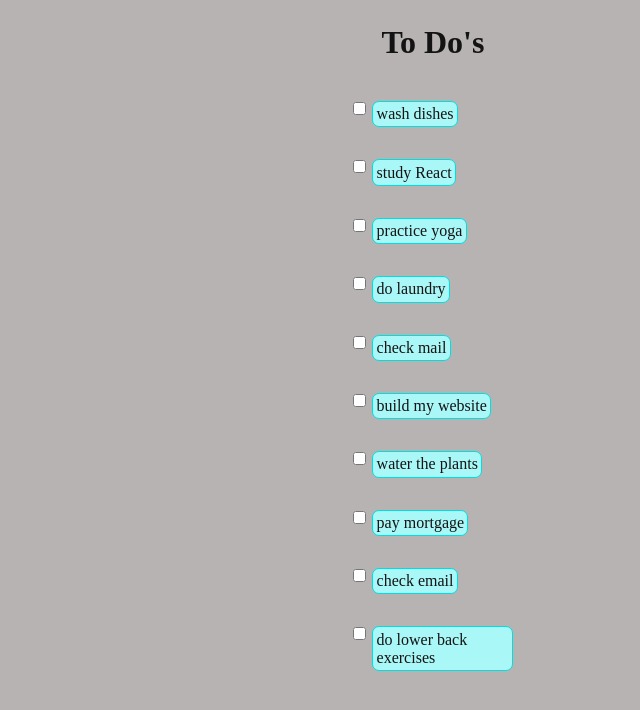
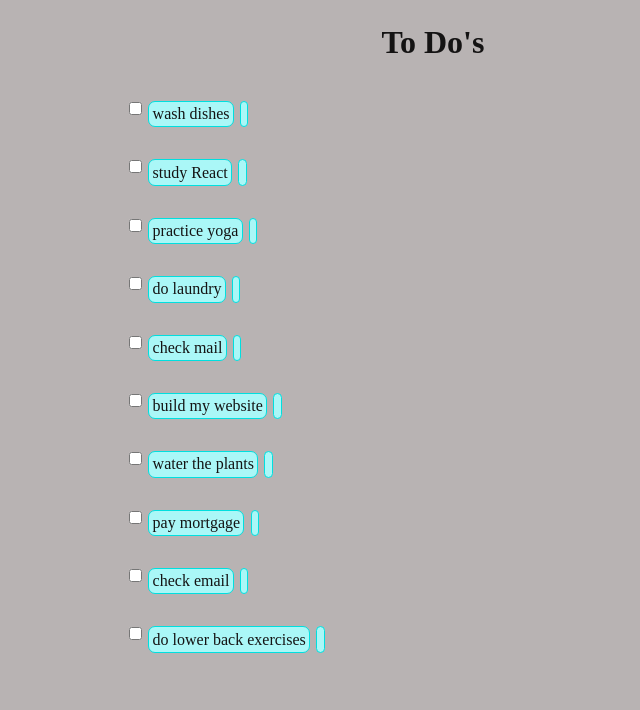
Before and after one commit to cvs181801/react-todo-app-take3, a React (Create React App) app: page / in a window 1280 px wide. Shown: the top 710 px of the page, without its empty margins (207-847 px from the left). Built offline with nearby package versions, Linux system fonts and the light colour scheme.

Commit message:
add background color and padding

```diff
--- a/src/components/Todoitem.js
+++ b/src/components/Todoitem.js
@@ -22,7 +22,7 @@ function celebrateComplete(complete, affirmation) {
                     onChange={()=> props.handleChange(props.id)}></input>
                 </div>
             <p style={props.completed ? completedStyle : null}>{props.task}</p>
-            <div>{celebrateComplete(props.completed, props.affirmation)}</div>
+            <div className="todoitem__affirm">{celebrateComplete(props.completed, props.affirmation)}</div>
         </div>
     )
 }
--- a/src/index.css
+++ b/src/index.css
@@ -31,7 +31,7 @@ h1 {
   display: flex;
   margin: 0 auto;
   padding: 1em;
-  max-width: 15vw;
+  max-width: 50vw;
 }
 
 .todoitem > input {
@@ -46,5 +46,15 @@ h1 {
   border-radius: 7px;
   border: .5px solid var(--dark-aqua);
   max-width: 14vw;
+}
+
+.todoitem__affirm {
+  text-align: left;
+  background-color: var(--light-aqua);
+  margin-left: .4em;
+  padding: .2em;
+  border-radius: 7px;
+  border: .5px solid var(--dark-aqua);
+  max-width: 30vw;
 
 }
```
